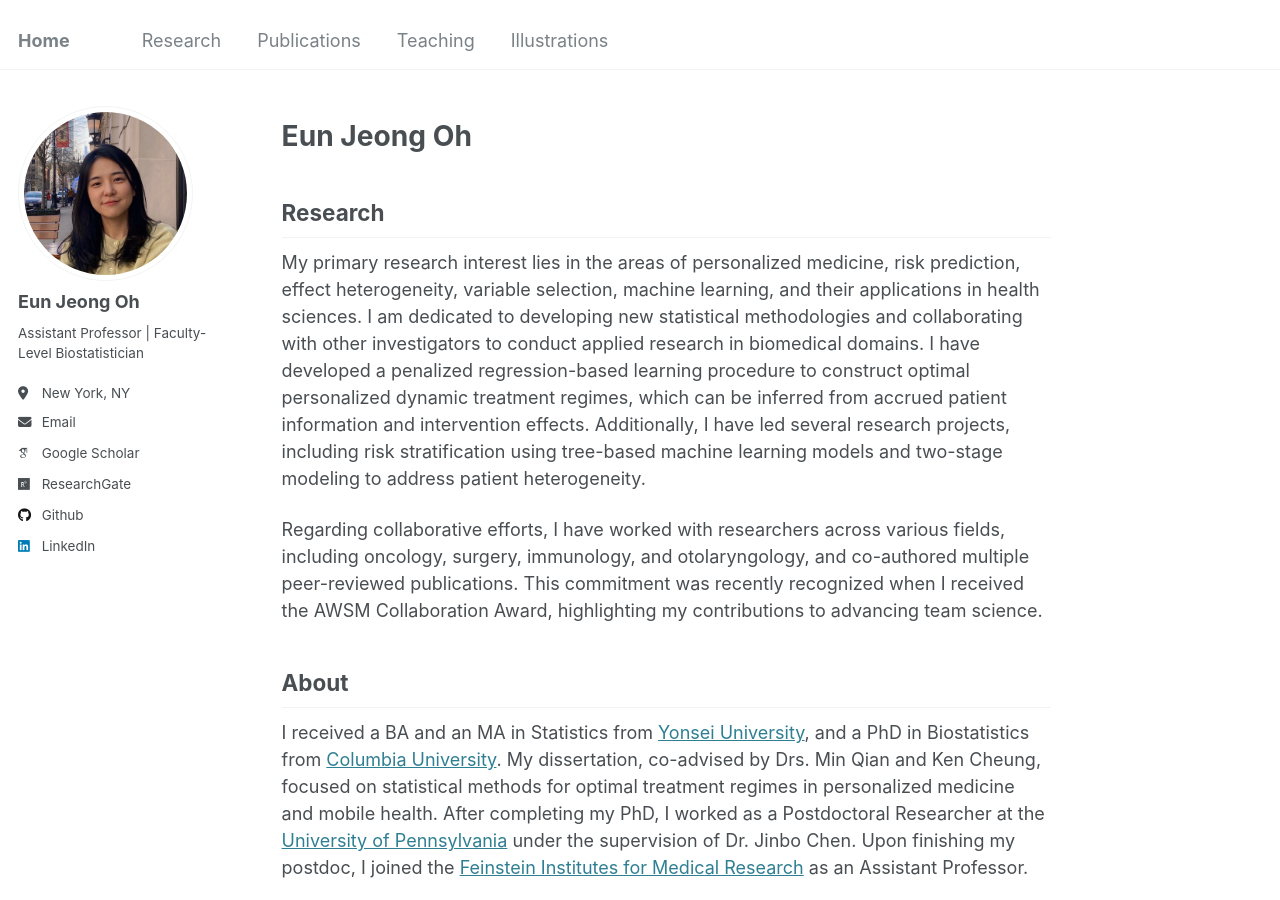
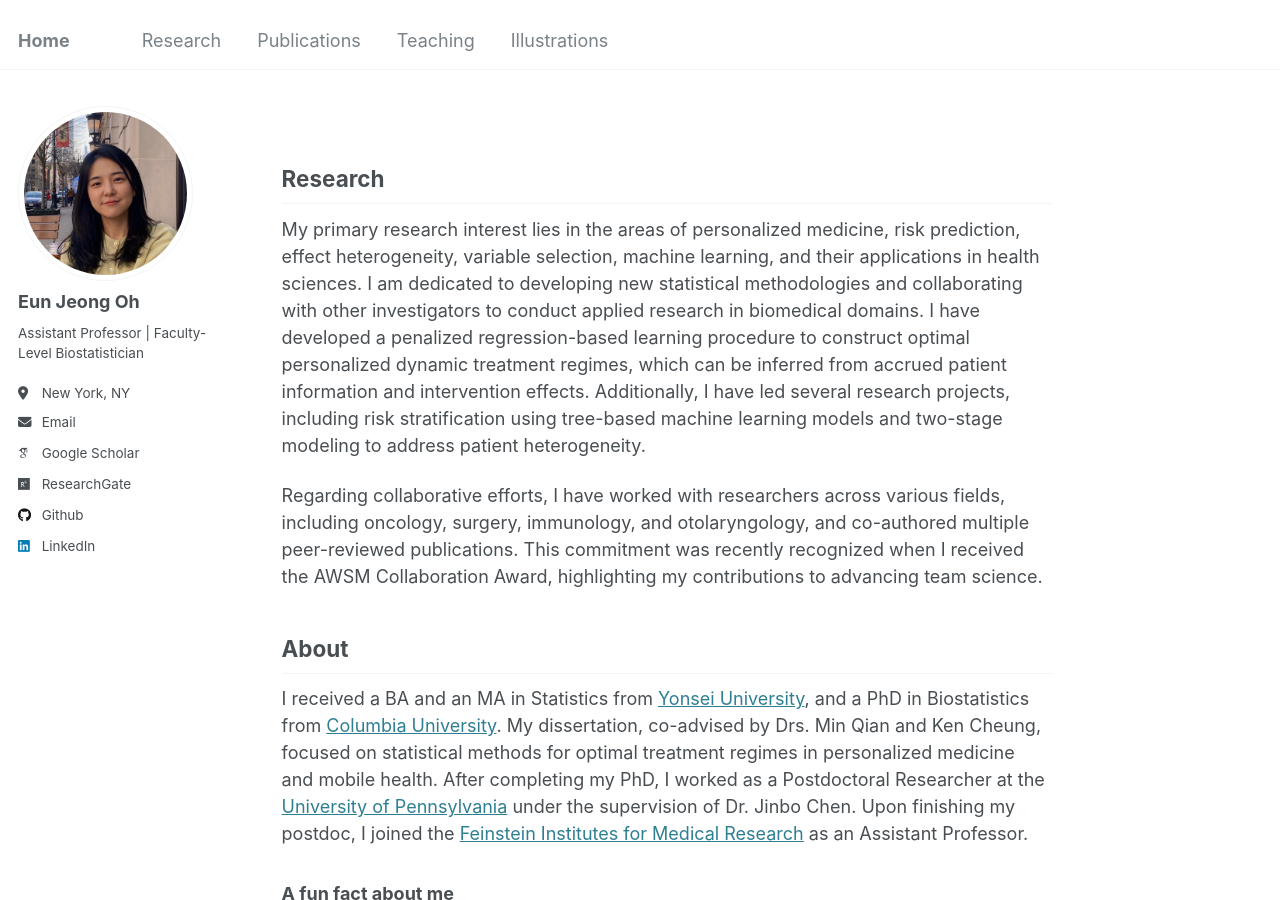
Before and after one commit to oheunj/oheunj.github.io, a Jekyll site: the page built from _pages/about.md, in a window 1280 px wide and 900 px high. Built offline with Jekyll 4.4.1, drawn with Linux system fonts in a browser that asks for light colours; some web fonts are replaced.

Commit message:
Update about.md

```diff
--- a/_pages/about.md
+++ b/_pages/about.md
@@ -7,7 +7,7 @@
   - /about.html
 ---
 
-# Eun Jeong Oh
+
 
 ## Research
 My primary research interest lies in the areas of personalized medicine, risk prediction, effect heterogeneity, variable selection, machine learning, and their applications in health sciences. I am dedicated to developing new statistical methodologies and collaborating with other investigators to conduct applied research in biomedical domains. I have developed a penalized regression-based learning procedure to construct optimal personalized dynamic treatment regimes, which can be inferred from accrued patient information and intervention effects. Additionally, I have led several research projects, including risk stratification using tree-based machine learning models and two-stage modeling to address patient heterogeneity.
```
